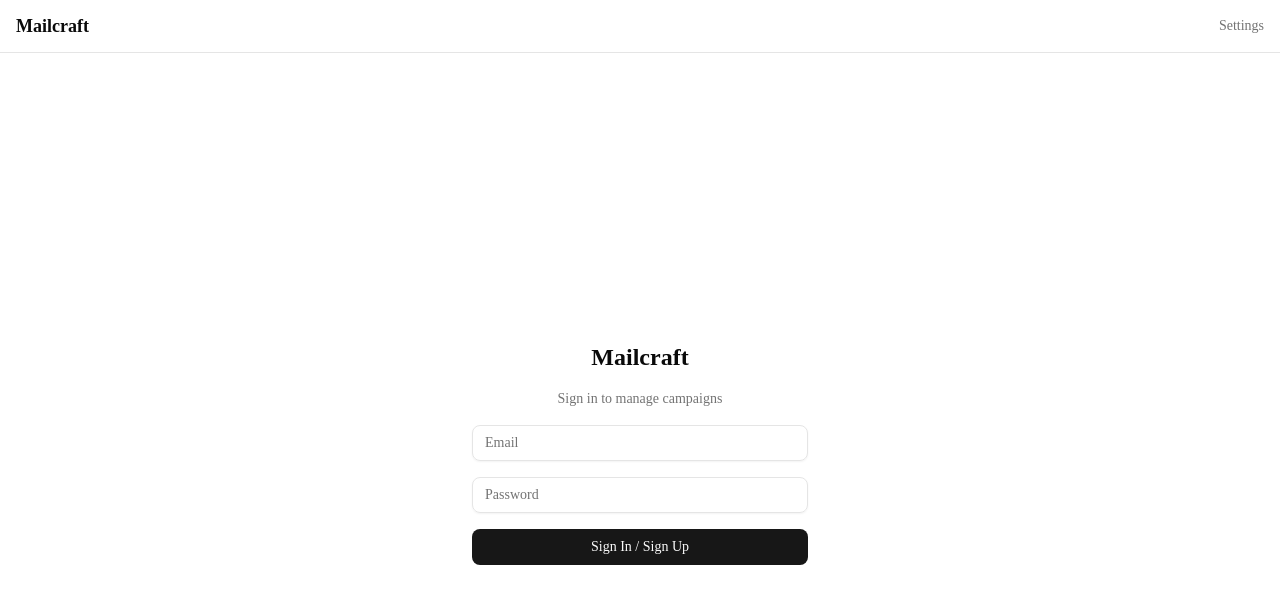
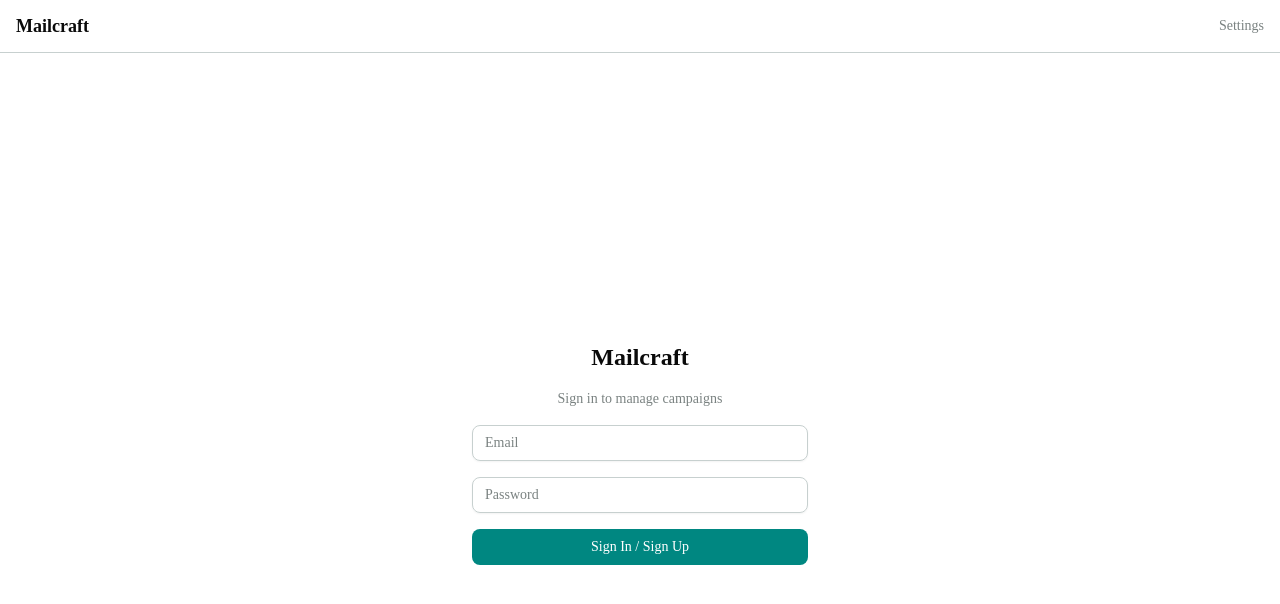
Before and after one commit to HarshKumar4849/Diwali-mail, a Next.js app: page /login in a window 1280 px wide. Shown: the top 604 px of the page. Built offline with nearby package versions, Linux system fonts and the light colour scheme; no server answers.

Commit message:
feat: add teal accent color palette to theme

```diff
--- a/app/globals.css
+++ b/app/globals.css
@@ -55,32 +55,32 @@
   --card-foreground: oklch(0.145 0 0);
   --popover: oklch(1 0 0);
   --popover-foreground: oklch(0.145 0 0);
-  --primary: oklch(0.205 0 0);
-  --primary-foreground: oklch(0.985 0 0);
+  --primary: oklch(0.55 0.12 190);
+  --primary-foreground: oklch(1 0 0);
   --secondary: oklch(0.97 0 0);
   --secondary-foreground: oklch(0.205 0 0);
-  --muted: oklch(0.97 0 0);
-  --muted-foreground: oklch(0.556 0 0);
-  --accent: oklch(0.97 0 0);
-  --accent-foreground: oklch(0.205 0 0);
+  --muted: oklch(0.95 0.005 190);
+  --muted-foreground: oklch(0.6 0.01 190);
+  --accent: oklch(0.92 0.02 190);
+  --accent-foreground: oklch(0.35 0.06 190);
   --destructive: oklch(0.577 0.245 27.325);
-  --border: oklch(0.922 0 0);
-  --input: oklch(0.922 0 0);
-  --ring: oklch(0.708 0 0);
-  --chart-1: oklch(0.87 0 0);
-  --chart-2: oklch(0.556 0 0);
-  --chart-3: oklch(0.439 0 0);
-  --chart-4: oklch(0.371 0 0);
-  --chart-5: oklch(0.269 0 0);
+  --border: oklch(0.85 0.01 190);
+  --input: oklch(0.85 0.01 190);
+  --ring: oklch(0.65 0.15 190);
+  --chart-1: oklch(0.6 0.12 190);
+  --chart-2: oklch(0.5 0.1 190);
+  --chart-3: oklch(0.4 0.08 190);
+  --chart-4: oklch(0.7 0.1 190);
+  --chart-5: oklch(0.45 0.09 190);
   --radius: 0.625rem;
   --sidebar: oklch(0.985 0 0);
   --sidebar-foreground: oklch(0.145 0 0);
-  --sidebar-primary: oklch(0.205 0 0);
-  --sidebar-primary-foreground: oklch(0.985 0 0);
-  --sidebar-accent: oklch(0.97 0 0);
-  --sidebar-accent-foreground: oklch(0.205 0 0);
-  --sidebar-border: oklch(0.922 0 0);
-  --sidebar-ring: oklch(0.708 0 0);
+  --sidebar-primary: oklch(0.55 0.12 190);
+  --sidebar-primary-foreground: oklch(1 0 0);
+  --sidebar-accent: oklch(0.92 0.02 190);
+  --sidebar-accent-foreground: oklch(0.35 0.06 190);
+  --sidebar-border: oklch(0.85 0.01 190);
+  --sidebar-ring: oklch(0.65 0.15 190);
 }
 
 .dark {
```
